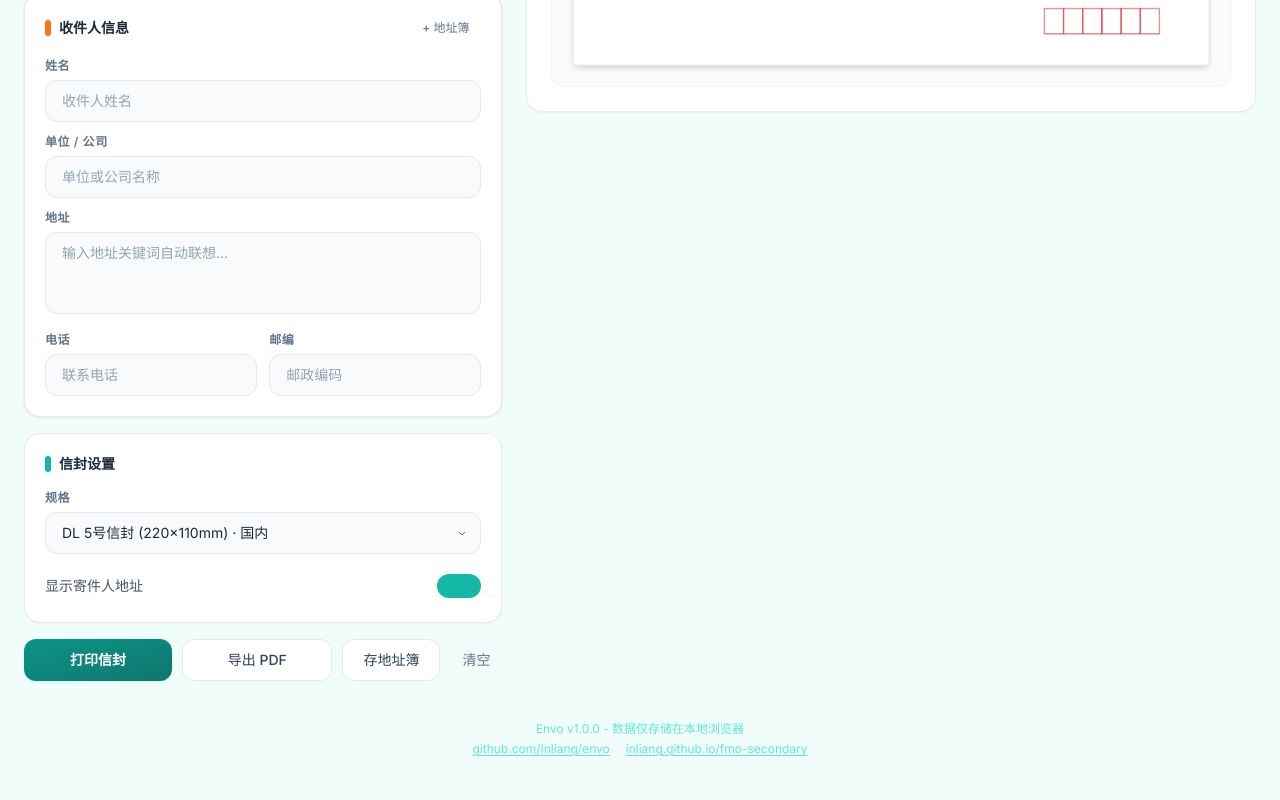
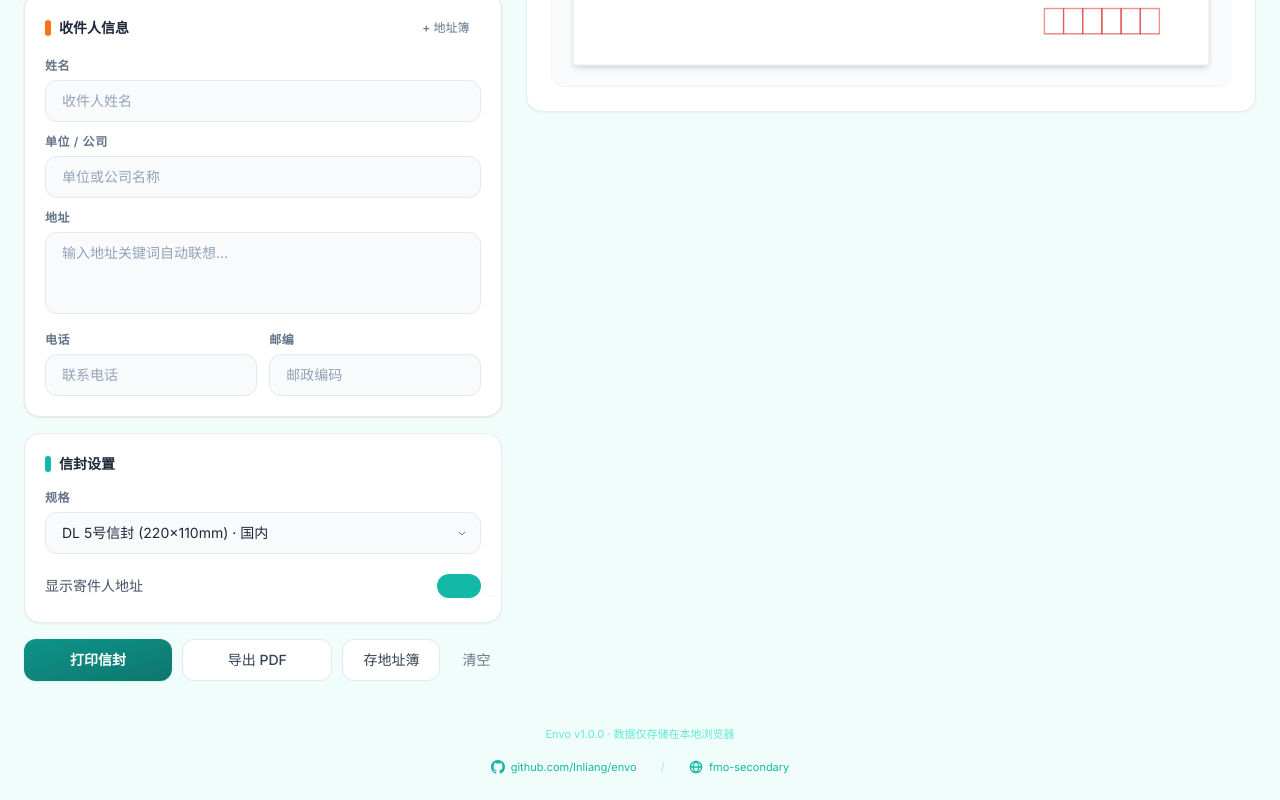
Before and after one commit to Inliang/envo, a React (Vite) app: page / in a window 1280 px wide. Shown: the part 444-1244 px from the top of the page. Before the commit the page ends 1217 px from the top, so only its background shows below. Built offline with nearby package versions, Linux system fonts and the light colour scheme; the HTML template or start-up script is replaced by a standard one.

Commit message:
style: 页脚链接 UI 优化 - 药丸按钮+SVG图标+分隔线+顶部边线

```diff
--- a/src/App.tsx
+++ b/src/App.tsx
@@ -57,14 +57,27 @@ export default function App() {
       </main>
 
       {/* Footer */}
-      <footer className="text-center py-4 text-xs text-brand-300 flex flex-col gap-1">
-        <span>Envo v1.0.0 - 数据仅存储在本地浏览器</span>
-        <span className="flex justify-center gap-4">
-          <a href="https://github.com/Inliang/envo" target="_blank" rel="noopener noreferrer" className="hover:text-brand-500 underline underline-offset-2 transition-colors">
+      <footer className="text-center py-5 text-xs text-brand-300 border-t border-brand-50">
+        <span className="block mb-3 text-[11px]">Envo v1.0.0 · 数据仅存储在本地浏览器</span>
+        <span className="inline-flex items-center gap-3">
+          <a
+            href="https://github.com/Inliang/envo"
+            target="_blank"
+            rel="noopener noreferrer"
+            className="inline-flex items-center gap-1.5 px-3 py-1.5 rounded-full bg-brand-50/60 text-brand-500 hover:bg-brand-100 hover:text-brand-700 transition-all duration-200 text-[11px] leading-none"
+          >
+            <svg className="w-3.5 h-3.5" viewBox="0 0 16 16" fill="currentColor"><path fillRule="evenodd" d="M8 0C3.58 0 0 3.58 0 8c0 3.54 2.29 6.53 5.47 7.59.4.07.55-.17.55-.38 0-.19-.01-.82-.01-1.49-2.01.37-2.53-.49-2.69-.94-.09-.23-.48-.94-.82-1.13-.28-.15-.68-.52-.01-.53.63-.01 1.08.58 1.23.82.72 1.21 1.87.87 2.33.66.07-.52.28-.87.51-1.07-1.78-.2-3.64-.89-3.64-3.95 0-.87.31-1.59.82-2.15-.08-.2-.36-1.02.08-2.12 0 0 .67-.21 2.2.82.64-.18 1.32-.27 2-.27.68 0 1.36.09 2 .27 1.53-1.04 2.2-.82 2.2-.82.44 1.1.16 1.92.08 2.12.51.56.82 1.27.82 2.15 0 3.07-1.87 3.75-3.65 3.95.29.25.54.73.54 1.48 0 1.07-.01 1.93-.01 2.2 0 .21.15.46.55.38A8.013 8.013 0 0016 8c0-4.42-3.58-8-8-8z"/></svg>
             github.com/Inliang/envo
           </a>
-          <a href="https://inliang.github.io/fmo-secondary/" target="_blank" rel="noopener noreferrer" className="hover:text-brand-500 underline underline-offset-2 transition-colors">
-            inliang.github.io/fmo-secondary
+          <span className="text-brand-200 select-none">/</span>
+          <a
+            href="https://inliang.github.io/fmo-secondary/"
+            target="_blank"
+            rel="noopener noreferrer"
+            className="inline-flex items-center gap-1.5 px-3 py-1.5 rounded-full bg-brand-50/60 text-brand-500 hover:bg-brand-100 hover:text-brand-700 transition-all duration-200 text-[11px] leading-none"
+          >
+            <svg className="w-3.5 h-3.5" viewBox="0 0 16 16" fill="none" stroke="currentColor" strokeWidth="1.5"><circle cx="8" cy="8" r="6.5"/><path d="M2 8h12" strokeLinecap="round"/><path d="M8 1.5A10.5 10.5 0 0111.5 8 10.5 10.5 0 018 14.5 10.5 10.5 0 014.5 8 10.5 10.5 0 018 1.5z" strokeLinecap="round"/></svg>
+            fmo-secondary
           </a>
         </span>
       </footer>
```
